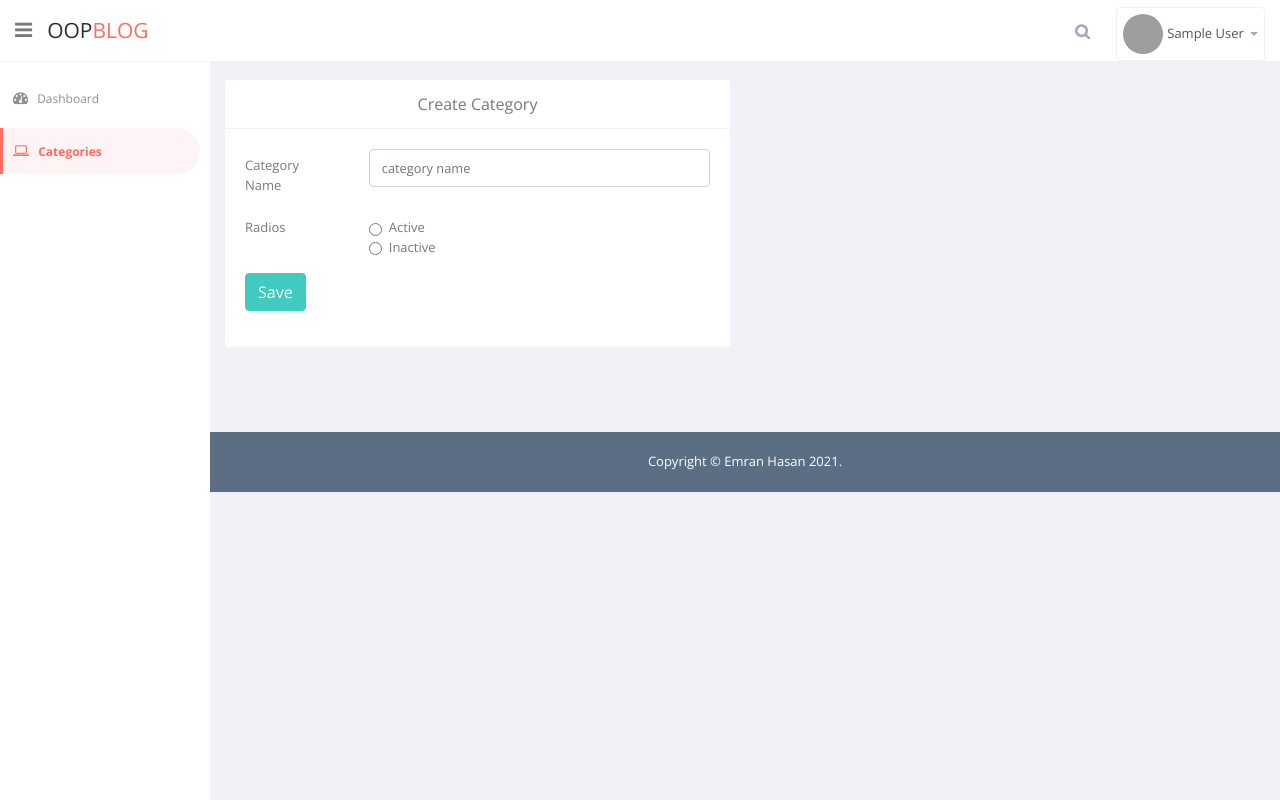
After one commit to Emran-Bu/oop_blog_project, a PHP site: page /admin/add_category.php in a window 1280 px wide. The commit adds this page. Run offline with PHP 8.4, Linux system fonts and the light colour scheme; the visitor is signed in with stand-in values (Sample User, id 1); some libraries are stand-ins or nearby versions; grey boxes are pictures that could not be loaded.

Commit message:
add category page

```diff
--- /dev/null
+++ b/admin/add_category.php
@@ -0,0 +1,47 @@
+<?php include('header.php') ?>
+    <div class="row">
+        <div class="col-lg-6">
+            <section class="card">
+                <header class="text-center card-header">
+                    Create Category
+                </header>
+                <div class="card-body">
+                    <form>
+                        <div class="form-group row">
+                            <label for="category_name" class="col-sm-3 col-form-label">Category Name</label>
+                            <div class="col-sm-9">
+                                <input type="text" class="form-control" id="category_name" placeholder="category name">
+                            </div>
+                        </div>
+
+                        <fieldset class="form-group">
+                            <div class="row">
+                                <legend class="col-form-label col-sm-3 pt-0">Radios</legend>
+                                <div class="col-sm-9">
+                                    <div class="form-check">
+                                        <input class="form-check-input" type="radio" name="status" id="active" value="1">
+                                        <label class="form-check-label" for="active">
+                                            Active
+                                        </label>
+                                    </div>
+                                    <div class="form-check">
+                                        <input class="form-check-input" type="radio" name="status" id="active" value="0">
+                                        <label class="form-check-label" for="active">
+                                            Inactive
+                                        </label>
+                                    </div>
+                                </div>
+                            </div>
+                        </fieldset>
+                        <div class="form-group row">
+                            <div class="col-sm-10">
+                                <button type="submit" class="btn btn-primary">Save</button>
+                            </div>
+                        </div>
+                    </form>
+                </div>
+            </section>
+
+        </div>
+    </div>
+<?php include('footer.php') ?>
--- /dev/null
+++ b/admin/footer.php
@@ -0,0 +1,64 @@
+</section>
+      </section>
+      <!--main content end-->
+      <!--footer start-->
+      <footer class="site-footer">
+          <div class="text-center">
+              Copyright &copy; Emran Hasan 2021.
+          </div>
+      </footer>
+      <!--footer end-->
+  </section>
+  <!-- js placed at the end of the document so the pages load faster -->
+  <script src="js/jquery.js"></script>
+    <script src="js/bootstrap.bundle.min.js"></script>
+    <script class="include" type="text/javascript" src="js/jquery.dcjqaccordion.2.7.js"></script>
+    <script src="js/jquery.scrollTo.min.js"></script>
+    <script src="js/jquery.nicescroll.js" type="text/javascript"></script>
+    <script src="js/jquery.sparkline.js" type="text/javascript"></script>
+    <script src="assets/jquery-easy-pie-chart/jquery.easy-pie-chart.js"></script>
+    <script src="js/owl.carousel.js" ></script>
+    <script src="js/jquery.customSelect.min.js" ></script>
+    <script src="js/respond.min.js" ></script>
+
+    <!--right slidebar-->
+    <script src="js/slidebars.min.js"></script>
+
+    <!--common script for all pages-->
+    <script src="js/common-scripts.js"></script>
+
+    <!--script for this page-->
+    <script src="js/sparkline-chart.js"></script>
+    <script src="js/easy-pie-chart.js"></script>
+    <script src="js/count.js"></script>
+
+  <script>
+
+      //owl carousel
+
+      $(document).ready(function() {
+          $("#owl-demo").owlCarousel({
+              navigation : true,
+              slideSpeed : 300,
+              paginationSpeed : 400,
+              singleItem : true,
+			  autoPlay:true
+
+          });
+      });
+
+      //custom select box
+
+      $(function(){
+          $('select.styled').customSelect();
+      });
+
+      $(window).on("resize",function(){
+          var owl = $("#owl-demo").data("owlCarousel");
+          owl.reinit();
+      });
+
+  </script>
+
+  </body>
+</html>
--- /dev/null
+++ b/admin/header.php
@@ -0,0 +1,108 @@
+<?php
+
+    session_start();
+    if (!isset($_SESSION['userID'])) {
+        header('location: login.php');
+    }
+
+    $page = explode( '/',$_SERVER['PHP_SELF']);
+    $page = end($page);
+
+?>
+<!DOCTYPE html>
+<html lang="en">
+  <head>
+    <meta charset="utf-8">
+    <meta name="viewport" content="width=device-width, initial-scale=1.0">
+    <meta name="description" content="">
+    <meta name="author" content="Emran">
+    <meta name="keyword" content="FlatLab, Dashboard, Bootstrap, Admin, Template, Theme, Responsive, Fluid, Retina">
+    <link rel="shortcut icon" href="img/favicon.png">
+
+    <title>OOP | Blog | Admin</title>
+
+    <!-- Bootstrap core CSS -->
+    <link href="css/bootstrap.min.css" rel="stylesheet">
+    <link href="css/bootstrap-reset.css" rel="stylesheet">
+    <!--external css-->
+    <link href="assets/font-awesome/css/font-awesome.css" rel="stylesheet" />
+    <link href="assets/jquery-easy-pie-chart/jquery.easy-pie-chart.css" rel="stylesheet" type="text/css" media="screen"/>
+    <link rel="stylesheet" href="css/owl.carousel.css" type="text/css">
+
+    <!--right slidebar-->
+    <link href="css/slidebars.css" rel="stylesheet">
+
+    <!-- Custom styles for this template -->
+
+    <link href="css/style.css" rel="stylesheet">
+    <link href="css/style-responsive.css" rel="stylesheet" />
+
+  </head>
+
+  <body class="light-sidebar-nav">
+
+  <section id="container">
+      <!--header start-->
+      <header class="header white-bg">
+              <div class="sidebar-toggle-box">
+                  <i class="fa fa-bars"></i>
+              </div>
+            <!--logo start-->
+            <a href="index.html" class="logo">OOP<span>Blog</span></a>
+            <!--logo end-->
+            <div class="top-nav ">
+                <!--search & user info start-->
+                <ul class="nav pull-right top-menu">
+                    <li>
+                        <input type="text" class="form-control search" placeholder="Search">
+                    </li>
+                    <!-- user login dropdown start-->
+                    <li class="dropdown">
+                        <a data-toggle="dropdown" class="dropdown-toggle" href="#">
+                            <!-- <img alt="" src="img/avatar1_small.jpg"> -->
+                            <img class="rounded-circle" class="radius-50%" height="40px" width="40px" alt="" src="img/<?= $_SESSION['photo'] ?>">
+                            <span class="username"><?= $_SESSION['name'] ?></span>
+                            <b class="caret"></b>
+                        </a>
+                        <ul style="left: 0px !important;" class="dropdown-menu extended logout dropdown-menu-right">
+                            <div class="log-arrow-up"></div>
+                            <li><a href="logout.php"><i class="fa fa-key"></i> Log Out</a></li>
+                        </ul>
+                    </li>
+                    <!-- user login dropdown end -->
+                </ul>
+                <!--search & user info end-->
+            </div>
+        </header>
+      <!--header end-->
+      <!--sidebar start-->
+      <aside>
+          <div id="sidebar"  class="nav-collapse ">
+              <!-- sidebar menu start-->
+              <ul class="sidebar-menu" id="nav-accordion">
+                  <li>
+                      <a class="<?= $page=='index.php'? 'active': '' ?>" href="index.php">
+                          <i class="fa fa-dashboard"></i>
+                          <span>Dashboard</span>
+                      </a>
+                  </li>
+
+                  <li class="sub-menu">
+                      <a class="<?= $page =='add_category.php' || $page =='manage_category.php'? 'active': '' ?>" href="javascript:;" >
+                          <i class="fa fa-laptop"></i>
+                          <span>Categories</span>
+                      </a>
+                      <ul class="sub">
+                          <li class="<?= $page=='add_category.php'? 'active': '' ?>"><a  href="add_category.php">Add Category</a></li>
+                          <li class="<?= $page=='manage_category.php'? 'active': '' ?>"><a  href="manage_category.php">Manage Category</a></li>
+                      </ul>
+                  </li>
+
+              </ul>
+              <!-- sidebar menu end-->
+          </div>
+      </aside>
+      <!--sidebar end-->
+      <!--main content start-->
+      <section id="main-content">
+          <section class="wrapper">
--- /dev/null
+++ b/admin/manage_category.php
@@ -0,0 +1,3 @@
+<?php include('header.php') ?>
+    <h1>Manage Category</h1>
+<?php include('footer.php') ?>
```
Also changed, not shown: admin/index.php (+2 -171 lines), app/classes/category.php (added, +13 -0 lines).
